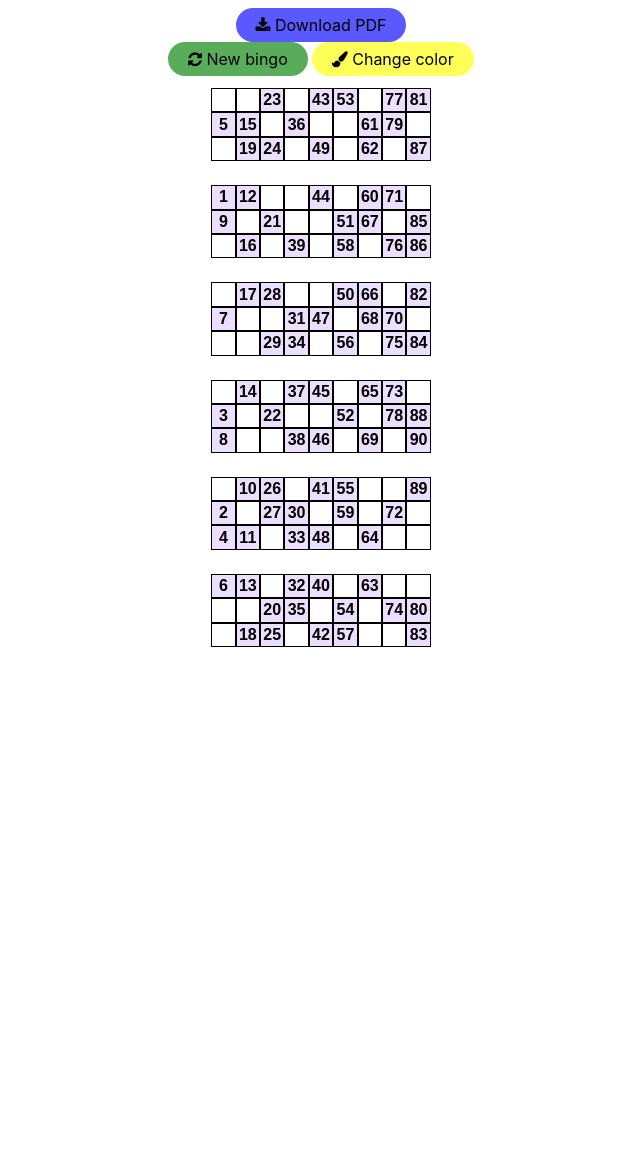
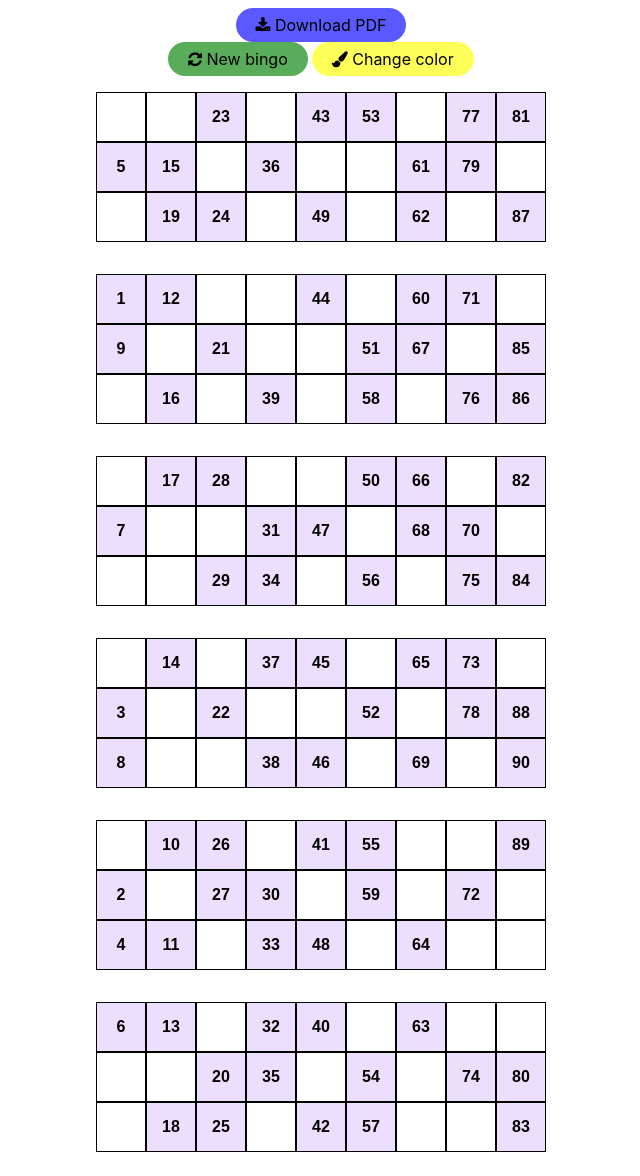
Before and after one commit to Alan2255/bingo, a Flask app: page / in a window 1280 px wide. Shown: the whole page, without its empty margins (319-959 px from the left). Before the commit the page ends 647 px from the top, so only its background shows below. Run offline with Flask 2, Linux system fonts and the light colour scheme; some libraries are stand-ins or nearby versions.

Commit message:
Actualizo estilos luego de sacar screen

```diff
--- a/static/css/styles.css
+++ b/static/css/styles.css
@@ -1,12 +1,12 @@
-.carton {padding: 0.75em;}
+.carton {padding: 1em;}
 
 .fila {
     display: flex;
     justify-content: center;
 }
 .celda {
-    width: 1.4em;
-    height: 1.4em;
+    width: 3em;
+    height: 3em;
     border: 1px solid;
     background-color: white;
 }
```
